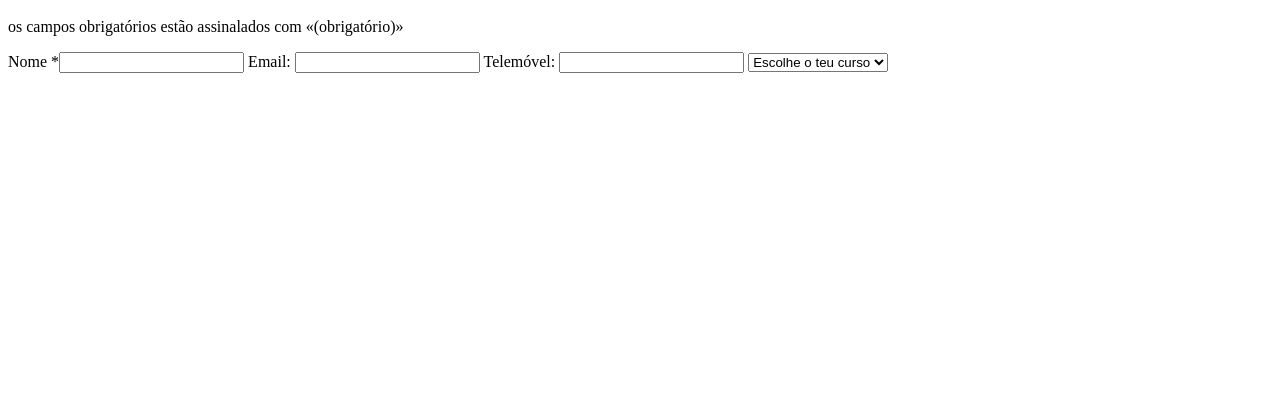
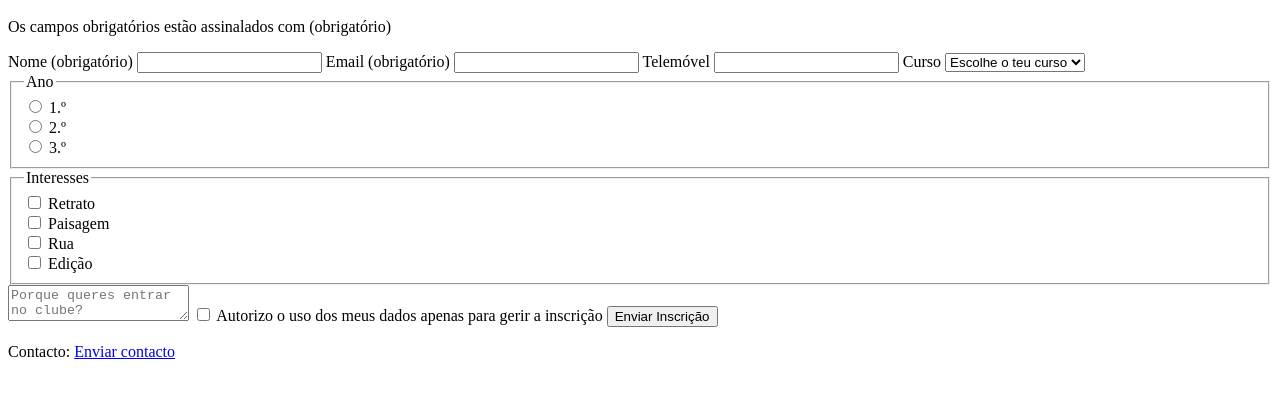
Before and after one commit to Tom4s123/auladh01, a plain HTML site: page login.html in a window 1280 px wide. Shown: the part 146-544 px from the top of the page. Drawn offline with Linux system fonts and the light colour scheme.

Commit message:
v6.0 updated login form

```diff
--- a/login.html
+++ b/login.html
@@ -10,44 +10,72 @@
             </nav>
         </header>
         <h1>Inscrição</h1>
-        <p>os campos obrigatórios estão assinalados com «(obrigatório)»</p>
+        <p>Os campos obrigatórios estão assinalados com (obrigatório)</p>
+        <body>
         <main>
 
             <form action="#" method="post" >
-                <label for="name">Nome *</label><input type="text" id="name" name="name" required autocomplete="name"/>
 
-                Email: <input type="email" id="email" name="email" required autocomplete="email"/>
-
-                Telemóvel: <input type="tel" id="phone" name="phone" autocomplete="tel"/>
-
-                <select id="course" name="course" required>
+            <!--Todo 3-->
+            <label for="nome">Nome (obrigatório)</label>
+            <input type="text" id="nome" name="nome" autocomplete="name" required/>
+            <!--Todo 4-->
+            <label for="email">Email (obrigatório)</label>
+            <input type="email" id="email" name="email" autocomplete="email" required/>
+            <!--Todo 5-->
+            <label for="tel">Telemóvel</label>
+            <input type="tel" id="tel" name="email" autocomplete="tel" />
+            <!--Todo 6-->
+            <label for="curso">Curso</label>
+            <select id="curso" name="curso" required>
                 <option value="">Escolhe o teu curso</option>
                 <option value="curso1">Curso 1</option>
                 <option value="curso2">Curso 2</option>
                 <option value="curso3">Curso 3</option>
                 <option value="curso4">Curso 4</option>
             </select>
-
-
-
-            <!-- TODO 7: Ano. Um fieldset com legend «Ano» e 3 botões de rádio
-                (1.º, 2.º, 3.º) com o mesmo name. Cada rádio tem o seu label. -->
-
-            <!-- TODO 8: Interesses. Um fieldset com legend e pelo menos 4 caixas de
-                verificação (retrato, paisagem, rua, edição, ...). -->
-
-            <!-- TODO 9: textarea «Porque queres entrar no clube?», com um texto de
-                ajuda ligado por aria-describedby. -->
-
-            <!-- TODO 10: caixa de verificação de consentimento obrigatória:
-                «Autorizo o uso dos meus dados apenas para gerir a inscrição». -->
-
-            <!-- TODO 11: botão de envio (button type="submit") com texto claro. -->
-
+            <!--Todo 7-->
+            <fieldset>
+                <legend>Ano</legend>
+                <input type="radio" id="ano1" name="ano" value="1">
+                <label for="ano1">1.º</label>
+                <br/>
+                <input type="radio" id="ano2" name="ano" value="2">
+                <label for="ano2">2.º</label>
+                <br/>
+                <input type="radio" id="ano3" name="ano" value="3">
+                <label for="ano3">3.º</label>
+            </fieldset>
+            <!--Todo 8-->
+            <fieldset>
+                <legend>Interesses</legend>
+                <input type="checkbox" id="interesse1" name="interesses" value="retrato">
+                <label for="interesse1">Retrato</label>
+                <br/>
+                <input type="checkbox" id="interesse2" name="interesses" value="paisagem">
+                <label for="interesse2">Paisagem</label>
+                <br/>
+                <input type="checkbox" id="interesse3" name="interesses" value="rua">
+                <label for="interesse3">Rua</label>
+                <br/>
+                <input type="checkbox" id="interesse4" name="interesses" value="edicao">
+                <label for="interesse4">Edição</label>
+            </fieldset>
+            <!--Todo 9-->
+            <textarea id="porque" name="porque" aria-describedby="ajuda" placeholder="Porque queres entrar no clube?"></textarea>
+            <!--Todo 10-->
+            <input type="checkbox" id="consentimento" name="consentimento" required>
+            <label for="consentimento">Autorizo o uso dos meus dados apenas para gerir a inscrição</label>
+            <!--Todo 11-->
+            <button type="submit">Enviar Inscrição</button>
             </form>
         </main>
 
-        <!-- TODO 12: rodapé (footer) com o contacto do clube. -->
+  <!-- TODO 12 -->
+<footer>
+    <p>Contacto: <a href="mailto:elbteles@hotmail.com">Enviar contacto</a></p>
+</footer>
+
 
 </body>
 </html>
```
Lines whose indentation alone changed are shown as unchanged.
